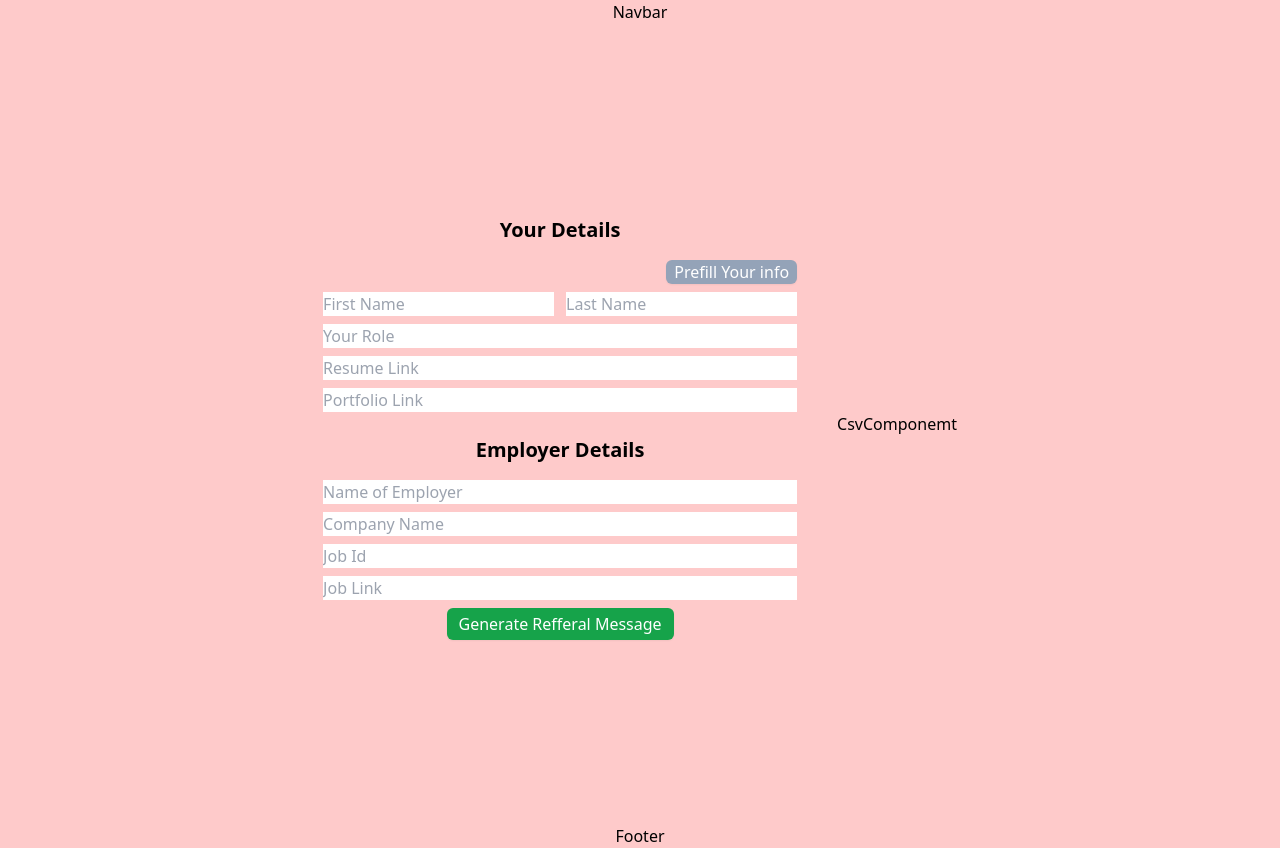
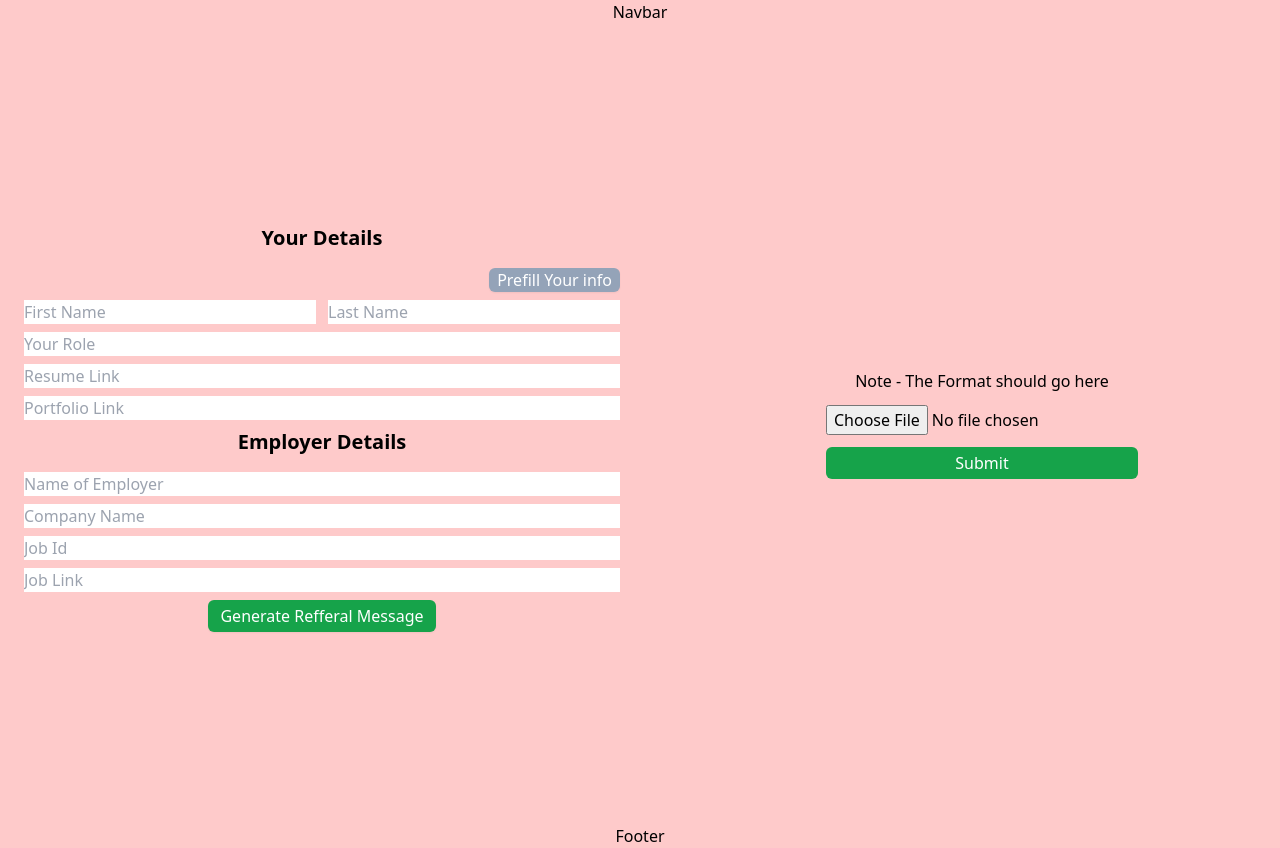
Before and after one commit to Omkar-Jawalkar/refferal-msg-generator, a React (Vite) app: page / in a window 1280 px wide. Built offline with nearby package versions, Linux system fonts and the light colour scheme.

Commit message:
Parsing done

```diff
--- a/src/components/csv-component/CsvComponemt.jsx
+++ b/src/components/csv-component/CsvComponemt.jsx
@@ -1,5 +1,84 @@
+import { useState } from "react";
+
 const CsvComponemt = () => {
-    return <div className="flex-1">CsvComponemt</div>;
+    const [csvFile, setCsvFile] = useState();
+    const [parsedData, setParsedData] = useState(null);
+
+    const parseCsvData = (csvString) => {
+        let resultObj = [];
+        const csvArr = csvString.split("\n");
+        let headings = csvArr[0].split(",");
+        // console.log(headings);
+        for (let i = 1; i < csvArr.length; i++) {
+            let obj = {};
+            let arrElements = csvArr[i].split(",");
+            arrElements.map((ele, index) => {
+                let heading = headings[index];
+                if (index === arrElements.length - 1 && ele.endsWith("\r")) {
+                    if (heading.endsWith("\r")) {
+                        let newHeading = heading.substr(0, heading.length - 1);
+                        obj[newHeading] = ele.substr(0, ele.length - 1);
+                    }
+                } else {
+                    obj[heading] = ele;
+                }
+            });
+            resultObj.push(obj);
+        }
+
+        setParsedData(resultObj);
+    };
+
+    const submit = (e) => {
+        e.preventDefault();
+
+        const reader = new FileReader();
+
+        reader.onload = async (e) => {
+            const csvString = e.target.result;
+            parseCsvData(csvString);
+        };
+
+        reader.readAsText(csvFile);
+    };
+
+    return (
+        <div className="flex-1 gap-3 flex flex-col justify-center items-center">
+            <p>Note - The Format should go here</p>
+            <form
+                className="flex flex-col gap-3 justify-center items-center"
+                onSubmit={submit}
+            >
+                <input
+                    onChange={(e) => {
+                        setCsvFile(e.target.files[0]);
+                    }}
+                    type="file"
+                    accept=".csv"
+                    name="csv"
+                    id="csv-file"
+                />
+                <button
+                    type="submit"
+                    className=" self-stretch bg-green-600 px-2 rounded-md py-1 text-white"
+                >
+                    Submit
+                </button>
+            </form>
+
+            {parsedData?.map((data, index) => {
+                return (
+                    <div
+                        key={index}
+                        className=""
+                        href={data?.employee_linkedin_url}
+                    >
+                        {data?.employee_linkedin_url}
+                    </div>
+                );
+            })}
+        </div>
+    );
 };
 
 export default CsvComponemt;
--- a/src/components/form-component/FormComponent.jsx
+++ b/src/components/form-component/FormComponent.jsx
@@ -3,7 +3,7 @@ import YourDetails from "./YourDetails";
 
 const FormComponent = () => {
     return (
-        <div className=" flex gap-4 min-w-[50%]  flex-col justify-center items-center ">
+        <div className=" flex-1 gap-4  px-6  flex-col justify-center items-center ">
             <YourDetails />
             <EmployerDetails />
         </div>
--- a/src/components/form-component/YourDetails.jsx
+++ b/src/components/form-component/YourDetails.jsx
@@ -12,8 +12,9 @@ const YourDetails = () => {
                     Prefill Your info
                 </button>
             </div>
-            <div className="flex gap-3">
+            <div className="flex w-full gap-3">
                 <input
+                    className="w-full"
                     value={firstName}
                     onChange={(e) => {
                         setFirstName(e.target.value);
@@ -21,6 +22,7 @@ const YourDetails = () => {
                     placeholder="First Name"
                 />
                 <input
+                    className="w-full"
                     value={lastName}
                     onChange={(e) => {
                         setLastName(e.target.value);
--- a/src/pages/home/Home.jsx
+++ b/src/pages/home/Home.jsx
@@ -3,7 +3,7 @@ import FormComponent from "../../components/form-component/FormComponent";
 
 const Home = () => {
     return (
-        <div className="flex gap-10 h-screen justify-evenly items-center">
+        <div className="flex gap-10 w-full h-screen  justify-center items-center">
             <FormComponent />
             <CsvComponemt />
         </div>
```
